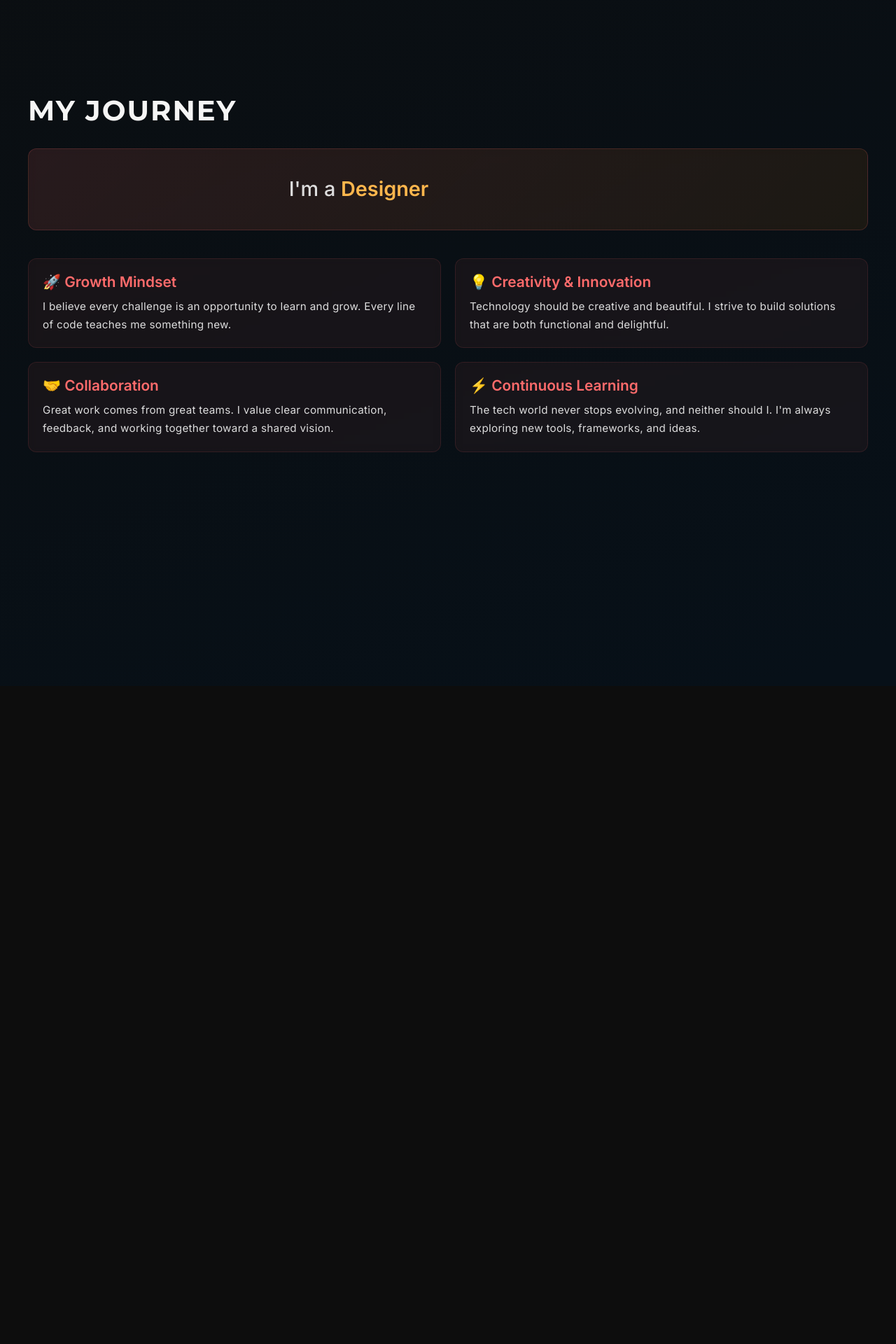
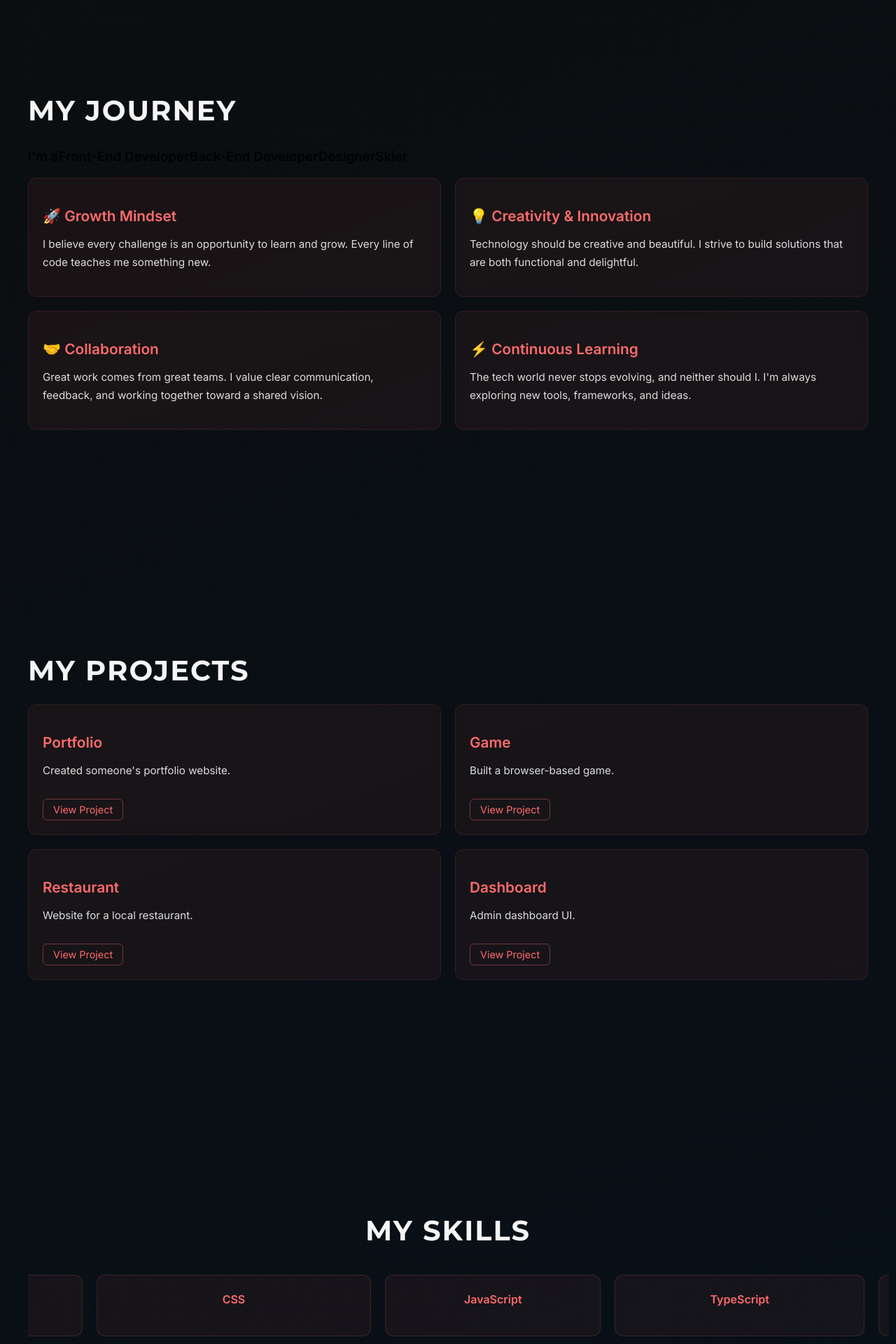
Before and after one commit to Wgannnn/CV, an Angular app: page /about in a window 1280 px wide. Shown: the part 780-2700 px from the top of the page at 70% size. Before the commit the page ends 1760 px from the top, so only its background shows below. Built offline with nearby package versions, Linux system fonts and the light colour scheme.

Commit message:
updated ABOUT ME

```diff
--- a/angular.json
+++ b/angular.json
@@ -36,8 +36,8 @@
                 },
                 {
                   "type": "anyComponentStyle",
-                  "maximumWarning": "10kB",
-                  "maximumError": "20kB"
+                  "maximumWarning": "50kB",
+                  "maximumError": "100kB"
                 }
               ],
               "outputHashing": "all"
--- a/src/app/read-about-me/read-about-me.css
+++ b/src/app/read-about-me/read-about-me.css
@@ -21,51 +21,31 @@
     color: whitesmoke;
     text-transform: uppercase;
     white-space: nowrap;
-    /* Use fixed positioning so we can animate via transform smoothly while scrolling */
     position: fixed;
     left: 50%;
     top: 50%;
     transform: translate(-50%, -50%) scale(1);
-    display: inline-block;
     transform-origin: center center;
     will-change: transform;
     transition: transform 240ms cubic-bezier(.2, .9, .2, 1);
-    -webkit-font-smoothing: antialiased;
-    -moz-osx-font-smoothing: grayscale;
-    text-rendering: optimizeLegibility;
-    backface-visibility: hidden;
-    -webkit-backface-visibility: hidden;
-    overflow: hidden;
     pointer-events: none;
     max-height: 35vh;
 }
 
-/* Journey section styles */
+/* ================= JOURNEY ================= */
+
 .main {
     min-height: 100svh;
     display: flex;
     justify-content: center;
-    box-sizing: border-box;
-    font-family: 'Inter', -apple-system, BlinkMacSystemFont, 'Segoe UI', sans-serif;
+    font-family: 'Inter', sans-serif;
     overflow: hidden;
 }
 
 .journey-section {
     max-width: 1200px;
     width: 100%;
-    min-height: 100svh;
-    display: flex;
-    align-items: flex-start; /* ⬅️ key */
-    justify-content: center;
-    padding: 80px 24px; /* breathing room */
-}
-
-
-.cards-grid {
-    display: grid;
-    grid-template-columns: 1fr 1fr;
-    gap: 20px;
-    margin-top: 24px;
+    padding: 80px 24px;
 }
 
 .journey-section h2 {
@@ -75,6 +55,12 @@
     margin-bottom: 30px;
     text-transform: uppercase;
     letter-spacing: 2px;
+}
+
+.cards-grid {
+    display: grid;
+    grid-template-columns: 1fr 1fr;
+    gap: 20px;
 }
 
 .belief-card {
@@ -95,201 +81,248 @@
 .belief-card h3 {
     color: #FF6B6B;
     font-size: 1.3rem;
-    margin: 0 0 10px 0;
-    font-family: 'Inter', -apple-system, BlinkMacSystemFont, 'Segoe UI', sans-serif;
-    font-weight: 600;
+    margin-bottom: 10px;
 }
 
 .belief-card p {
     color: #ddd;
+    font-size: 0.95rem;
     line-height: 1.7;
-    margin: 0;
-    font-size: 0.95rem;
-    font-family: 'Inter', -apple-system, BlinkMacSystemFont, 'Segoe UI', sans-serif;
-    font-weight: 400;
-    letter-spacing: 0.3px;
 }
 
-/* Rotating words card */
-.rotating-card {
-    background: linear-gradient(135deg, rgba(255, 107, 107, 0.12) 0%, rgba(255, 152, 0, 0.08) 100%);
+/* ================= PROJECTS ================= */
+
+.projects {
+    min-height: 100svh;
+    display: flex;
+    justify-content: center;
+    font-family: 'Inter', sans-serif;
+}
+
+.projects-section {
+    max-width: 1200px;
+    width: 100%;
+    padding: 80px 24px;
+}
+
+.projects h2 {
+    font-family: 'Montserrat', sans-serif;
+    font-size: 2.5rem;
+    color: whitesmoke;
+    text-transform: uppercase;
+    letter-spacing: 2px;
+    margin-bottom: 24px;
+}
+
+.projects-grid {
+    display: grid;
+    grid-template-columns: 1fr 1fr;
+    gap: 20px;
+}
+
+.project-card {
+    background-color: #1f1f1f;
+    border-radius: 10px;
+    padding: 20px;
+    transition: transform 0.3s ease;
+}
+
+.project-card:hover {
+    transform: translateY(-5px);
+}
+
+.project-card h3 {
+    color: whitesmoke;
+    font-size: 1.5rem;
+}
+
+.project-link {
+    display: inline-block;
+    margin-top: 12px;
+    padding: 6px 14px;
+    border-radius: 6px;
+    text-decoration: none;
+    font-size: 0.9rem;
+    color: #FF6B6B;
+    border: 1px solid rgba(255, 107, 107, 0.4);
+    transition: all 0.3s ease;
+}
+
+.project-link:hover {
+    background: rgba(255, 107, 107, 0.15);
+    border-color: rgba(255, 107, 107, 0.8);
+}
+
+/* ================= SKILLS ================= */
+
+.skills {
+    min-height: 100svh;
+    display: flex;
+    justify-content: center;
+    font-family: 'Inter', sans-serif;
+}
+
+.skills-section {
+    max-width: 1200px;
+    width: 100%;
+    padding: 80px 24px;
+}
+.skills-content{
+    display: flex;
+    flex-direction: column;
+    align-items: center;
+}
+
+.skills-content h2 {
+    font-family: 'Montserrat', sans-serif;
+    font-size: 2.5rem;
+    color: whitesmoke;
+    text-transform: uppercase;
+    letter-spacing: 2px;
+    margin-bottom: 24px;
+}
+
+/* TRACK */
+.skills-track {
+    position: relative;
+    overflow: hidden;
+    max-width: 1200px;
+    width: 100%;
+    margin: 0 auto;
+    padding: 15px;
+
+}
+
+/* MOVING ROW */
+.skills-cards {
+    display: flex;
+    gap: 20px;
+    width: max-content;
+    animation: skillsScroll 40s linear infinite;
+}
+
+/* SKILL CARD */
+.skill-card {
+    position: relative;
+    min-width: 160px;
+    height: 50px; /* starting height */
+    padding: 18px 28px;
+    background: rgba(255, 107, 107, 0.06);
     border: 1px solid rgba(255, 107, 107, 0.18);
     border-radius: 12px;
-    padding: 40px 30px;
-    margin-bottom: 40px;
-    backdrop-filter: blur(5px);
+    color: #FF6B6B;
+    font-weight: 600;
+    display: flex;
+    flex-direction: column;
+    justify-content: center; /* center skill name initially */
+    align-items: center;
+    overflow: hidden; /* hide tooltip until hover */
+    transition:
+        height 0.35s ease,
+        transform 0.35s ease,
+        background 0.3s ease,
+        border-color 0.3s ease;
+    z-index: 1;
+}
+
+.skill-card:hover {
+    transform: scale(1.15); /* reduced scale to avoid extreme overlap */
+    background: rgba(255, 107, 107, 0.14);
+    border-color: rgba(255, 107, 107, 0.55);
+    z-index: 10; /* bring hovered card on top */
+}
+
+.skill-name {
+    display: block;
     text-align: center;
 }
 
-.rotating-card h3 {
-    font-family: 'Inter', -apple-system, BlinkMacSystemFont, 'Segoe UI', sans-serif;
-    font-size: 1.8rem;
+/* INFO TOOLTIP */
+.skill-info {
+    opacity: 0;
     color: #ddd;
-    margin: 0;
-    font-weight: 500;
-    display: inline-flex;
-    align-items: center;
-    justify-content: center;
-    gap: 8px;
-    flex-wrap: nowrap;
-    white-space: nowrap;
-    line-height: 1;
+    font-size: 0.85rem;
+    line-height: 1.4;
+    text-align: center;
+    transition: opacity 0.3s ease, transform 0.3s ease;
+    transform: translateY(20px);
 }
 
-.unbreakable {
-    white-space: nowrap;
-    color: #ddd;
-    flex-shrink: 0;
-    line-height: 1;
+.skill-card:hover .skill-info {
+    opacity: 1;
+    transform: translateY(0);
 }
 
-/* Rotating words */
-.word-rotate {
-    position: relative;
-    overflow: hidden;
-    min-width: auto;
-    width: 380px;
-    height: 1.2em;
-    white-space: nowrap;
-    display: inline-block;
-    vertical-align: middle;
-    flex-shrink: 0;
-    line-height: 1.2;
+/* PAUSE ON HOVER */
+.skills-track:hover .skills-cards {
+    animation-play-state: paused;
 }
 
-.word-rotate span {
-    position: absolute;
-    left: 0;
-    top: 0;
-    opacity: 0;
-    transform: translateY(100%) scale(0.8);
-    font-weight: 600;
-    animation: rotateWords 8s ease-in-out infinite;
-    line-height: 1.2;
+/* SCROLL ANIMATION */
+@keyframes skillsScroll {
+    from { transform: translateX(0); }
+    to { transform: translateX(-50%); }
+}
+.skill-card {
+    flex-shrink: 0; /* important to prevent shrinking */
 }
 
-.word-rotate span:nth-child(1) {
-    color: #FF6B6B;
-    animation-delay: 0s;
-}
+/* ================= RESPONSIVE ================= */
 
-.word-rotate span:nth-child(2) {
-    color: #FF8A65;
-    animation-delay: 2s;
-}
-
-.word-rotate span:nth-child(3) {
-    color: #FFB74D;
-    animation-delay: 4s;
-}
-
-.word-rotate span:nth-child(4) {
-    color: #FF6B6B;
-    animation-delay: 6s;
-}
-
-@keyframes rotateWords {
-    0% {
-        opacity: 0;
-        transform: translateY(100%) scale(0.8);
+/* ================= RESPONSIVE ================= */
+@media (max-width: 768px) {
+    /* Make the track allow overflow */
+    .skills-track {
+        overflow-x: auto;    /* enable horizontal scrolling */
+        overflow-y: hidden;  /* hide vertical overflow */
+        -webkit-overflow-scrolling: touch; /* smooth scroll on iOS */
+        width: 100%;
+        padding: 15px 0;
     }
 
-    10% {
-        opacity: 1;
-        transform: translateY(0) scale(1);
+    /* Skills row */
+    .skills-cards {
+        display: flex;
+        flex-wrap: nowrap;   /* keep in a single row */
+        gap: 12px;
+        min-width: max-content; /* ensure it can grow beyond container */
     }
 
-    25% {
-        opacity: 1;
-        transform: translateY(0) scale(1);
+    /* Hide scrollbar */
+    .skills-cards::-webkit-scrollbar {
+        display: none;
+    }
+    .skills-cards {
+        -ms-overflow-style: none;
+        scrollbar-width: none;
     }
 
-    35% {
-        opacity: 0;
-        transform: translateY(-100%) scale(0.8);
+    /* Skill card styles */
+    .skill-card {
+        min-width: 120px;
+        height: 50px;
+        padding: 12px 16px;
+        font-size: 0.85rem;
+        display: flex;
+        flex-direction: column;
+        justify-content: center;
+        align-items: center;
+        transition: height 0.3s ease, background 0.3s ease, border-color 0.3s ease;
+        flex-shrink: 0; /* important: prevent cards from shrinking */
     }
 
-    100% {
-        opacity: 0;
-        transform: translateY(-100%) scale(0.8);
+    .skill-card:hover {
+        height: 120px;
+    }
+
+    .skill-name {
+        margin-top: 2px;
+        text-align: center;
+    }
+
+    .skill-info {
+        font-size: 0.75rem;
+        line-height: 1.3;
+        padding: 4px 6px;
     }
 }
-
-@media (max-width: 768px) {
-    .title {
-        font-size: 12vw;
-    }
-
-    .cards-grid {
-        grid-template-columns: 1fr;
-    }
-
-    .rotating-card {
-        padding: 28px 24px;
-        margin-bottom: 24px;
-    }
-
-    .journey-section h2 {
-        margin-bottom: 20px;
-        font-size: 2.2rem;
-    }
-
-    .word-rotate {
-        max-width: 250px;
-    }
-}
-
-@media (max-width: 480px) {
-    .title {
-        font-size: 10vw;
-        max-height: 35vh;
-    }
-
-    .cards-grid {
-        grid-template-columns: 1fr;
-    }
-
-    .rotating-card {
-        padding: 28px 24px;
-        margin-bottom: 24px;
-    }
-
-    .journey-section h2 {
-        margin-bottom: 20px;
-        font-size: 2.2rem;
-    }
-
-    .rotating-card h3 {
-        font-size: 1.2rem;
-    }
-
-    .word-rotate {
-        max-width: 200px;
-    }
-}
-
-@media (max-width: 360px) {
-    .title {
-        font-size: 8vw;
-    }
-    .cards-grid {
-        grid-template-columns: 1fr;
-    }
-
-    .rotating-card {
-        padding: 28px 24px;
-        margin-bottom: 24px;
-    }
-
-    .journey-section h2 {
-        margin-bottom: 20px;
-        font-size: 2.2rem;
-    }
-    .rotating-card h3 {
-        font-size: 1rem;
-    }
-
-    .word-rotate {
-        max-width: 180px;
-    }
-}
--- a/src/app/read-about-me/read-about-me.html
+++ b/src/app/read-about-me/read-about-me.html
@@ -23,22 +23,159 @@
         <div class="cards-grid">
           <div class="belief-card">
             <h3>🚀 Growth Mindset</h3>
-            <p>I believe every challenge is an opportunity to learn and grow. Every line of code teaches me something new.</p>
+            <p>I believe every challenge is an opportunity to learn and grow. Every line of code teaches me something
+              new.</p>
           </div>
           <div class="belief-card">
             <h3>💡 Creativity & Innovation</h3>
-            <p>Technology should be creative and beautiful. I strive to build solutions that are both functional and delightful.</p>
+            <p>Technology should be creative and beautiful. I strive to build solutions that are both functional and
+              delightful.</p>
           </div>
           <div class="belief-card">
             <h3>🤝 Collaboration</h3>
-            <p>Great work comes from great teams. I value clear communication, feedback, and working together toward a shared vision.</p>
+            <p>Great work comes from great teams. I value clear communication, feedback, and working together toward a
+              shared vision.</p>
           </div>
           <div class="belief-card">
             <h3>⚡ Continuous Learning</h3>
-            <p>The tech world never stops evolving, and neither should I. I'm always exploring new tools, frameworks, and ideas.</p>
+            <p>The tech world never stops evolving, and neither should I. I'm always exploring new tools, frameworks,
+              and ideas.</p>
           </div>
         </div>
       </div>
     </div>
   </div>
+  <div class="projects">
+    <div class="projects-section">
+      <div class="projects-content">
+
+        <h2>My Projects</h2>
+
+        <div class="cards-grid">
+          <div class="belief-card">
+            <h3>Portfolio</h3>
+            <p>Created someone's portfolio website.</p>
+            <a class="project-link">View Project</a>
+          </div>
+
+          <div class="belief-card">
+            <h3>Game</h3>
+            <p>Built a browser-based game.</p>
+            <a class="project-link">View Project</a>
+          </div>
+
+          <div class="belief-card">
+            <h3>Restaurant</h3>
+            <p>Website for a local restaurant.</p>
+            <a class="project-link">View Project</a>
+          </div>
+
+          <div class="belief-card">
+            <h3>Dashboard</h3>
+            <p>Admin dashboard UI.</p>
+            <a class="project-link">View Project</a>
+          </div>
+        </div>
+
+      </div>
+    </div>
+  </div>
+  <div class="skills">
+    <div class="skills-section">
+      <div class="skills-content">
+        <h2>My Skills</h2>
+
+        <div class="skills-track">
+          <div class="skills-cards">
+            <div class="skill-card">
+              <span class="skill-name">HTML</span>
+              <div class="skill-info">
+                Semantic markup, accessibility, SEO-friendly structure.
+              </div>
+            </div>
+
+            <div class="skill-card">
+              <span class="skill-name">CSS</span>
+              <div class="skill-info">
+                Responsive layouts, animations, modern UI design.
+              </div>
+            </div>
+
+            <div class="skill-card">
+              <span class="skill-name">JavaScript</span>
+              <div class="skill-info">
+                ES6+, async logic, DOM manipulation.
+              </div>
+            </div>
+
+            <div class="skill-card">
+              <span class="skill-name">TypeScript</span>
+              <div class="skill-info">
+                Strong typing, scalable frontend architecture.
+              </div>
+            </div>
+
+            <div class="skill-card">
+              <span class="skill-name">Angular</span>
+              <div class="skill-info">
+                Component-driven apps, RxJS, state management.
+              </div>
+            </div>
+
+            <div class="skill-card">
+              <span class="skill-name">React</span>
+              <div class="skill-info">
+                Hooks, reusable components, modern workflows.
+              </div>
+            </div>
+
+            <!-- duplicate for seamless scroll -->
+            <div class="skill-card">
+              <span class="skill-name">HTML</span>
+              <div class="skill-info">
+                Semantic markup, accessibility, SEO-friendly structure.
+              </div>
+            </div>
+
+            <div class="skill-card">
+              <span class="skill-name">CSS</span>
+              <div class="skill-info">
+                Responsive layouts, animations, modern UI design.
+              </div>
+            </div>
+                        <div class="skill-card">
+              <span class="skill-name">JavaScript</span>
+              <div class="skill-info">
+                ES6+, async logic, DOM manipulation.
+              </div>
+            </div>
+
+            <div class="skill-card">
+              <span class="skill-name">TypeScript</span>
+              <div class="skill-info">
+                Strong typing, scalable frontend architecture.
+              </div>
+            </div>
+
+            <div class="skill-card">
+              <span class="skill-name">Angular</span>
+              <div class="skill-info">
+                Component-driven apps, RxJS, state management.
+              </div>
+            </div>
+
+            <div class="skill-card">
+              <span class="skill-name">React</span>
+              <div class="skill-info">
+                Hooks, reusable components, modern workflows.
+              </div>
+            </div>
+
+          </div>
+        </div>
+
+      </div>
+    </div>
+  </div>
+
 </div>
```
